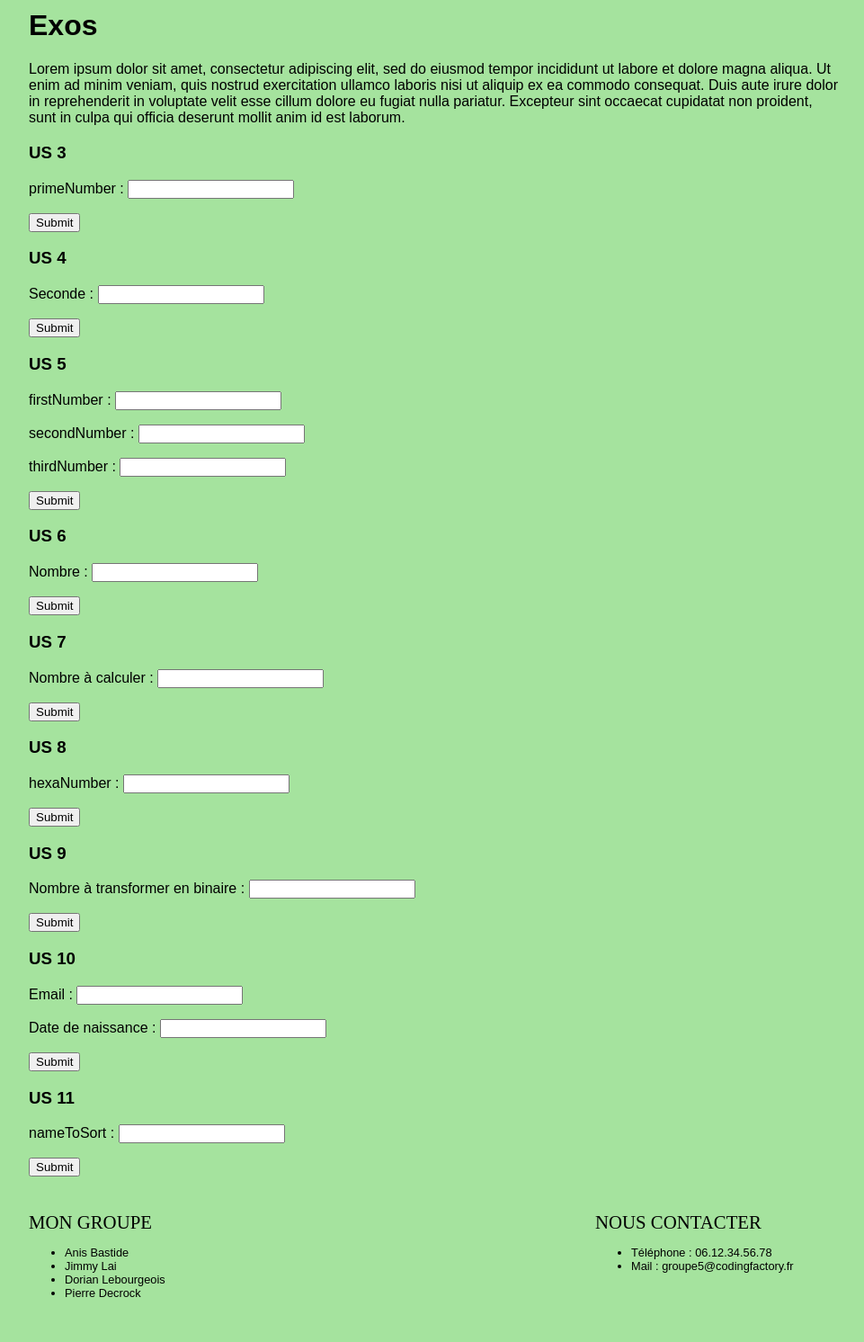
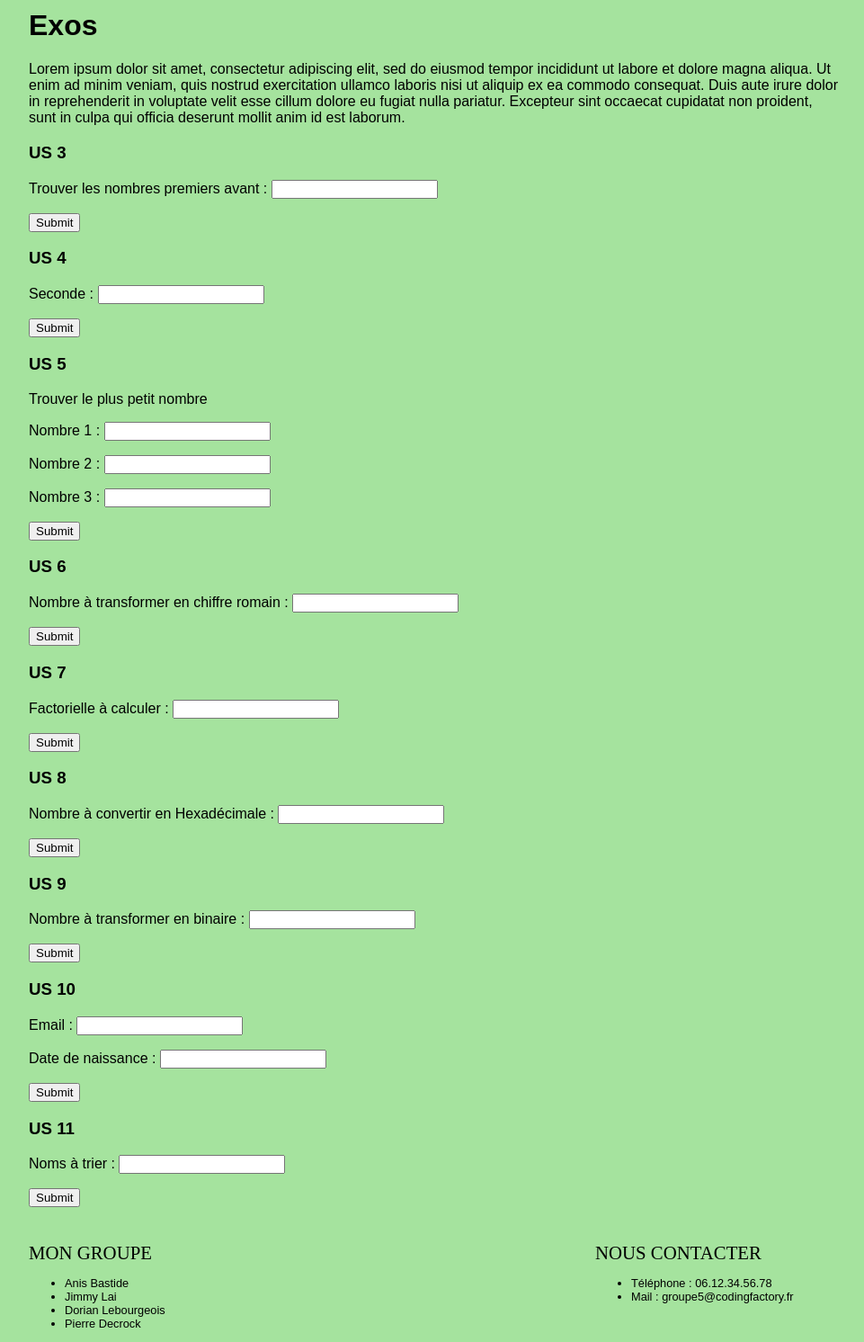
Before and after one commit to AnisBastide/PHP, a PHP site: page /portions/exo.php in a window 1280 px wide. Shown: the part 310-1802 px from the top of the page at 90% size, without its empty margins (158-1119 px from the left). Before the commit the page ends 1752 px from the top, so only its background shows below. Run offline with PHP 8.4, Linux system fonts and the light colour scheme.

Commit message:
page exo corrigée

```diff
--- a/portions/exo.php
+++ b/portions/exo.php
@@ -35,11 +35,11 @@ require "../hexadecimal(US8).php";
     <form method="POST">
         <?php
         $form = new autoform();
-        $form->getInputText("primeNumber", "primeNumber");
+        $form->getInputText("Trouver les nombres premiers avant", "primeNumber");
         $form->getInputSubmit("submit");
         ini_set('display_errors', 1);
         $primeNumber = new primeNumber();
-        if ($_POST != null) {
+        if (!empty($_POST["primeNumber"])) {
             $primeNumber->generatePrimeNumbers($_POST["primeNumber"]);
         }
         ?>
@@ -52,12 +52,13 @@ require "../hexadecimal(US8).php";
         $form->getInputSubmit("Valider");
         ?>
         <?php
-        if (!empty($_POST)) {
+        if (!empty($_POST["second"])) {
             $date->countSecond($_POST["second"]);
         }
         ?>
     </form>
     <h3>US 5</h3>
+    <p>Trouver le plus petit nombre</p>
     <form method="post">
         <?php
 
@@ -66,13 +67,17 @@ require "../hexadecimal(US8).php";
         //                //$length, $life, $damage, $name, $gender, $nbrArms, $sizeArms
         //                $toto = new tyrex("", $_POST["life"], "", $_POST["name"], $_POST["gender"], "", "");
         //            }
-        $form->getInputText("firstNumber", "firstNumber");
-        $form->getInputText("secondNumber", "secondNumber");
-        $form->getInputText("thirdNumber", "thirdNumber");
+        $form->getInputText("Nombre 1", "firstNumber");
+        $form->getInputText("Nombre 2", "secondNumber");
+        $form->getInputText("Nombre 3", "thirdNumber");
         $form->getInputSubmit("valider");
         $smallestNumber = new smallestNumber();
-        if (!empty($_POST)) {
-            $smallestNumber->getSmallestNumber($_POST["firstNumber"], $_POST["secondNumber"], $_POST["thirdNumber"]);
+        if (!empty($_POST["firstNumber"])) {
+            if (!empty($_POST["secondNumber"])) {
+                if (!empty($_POST["firstNumber"])) {
+                    $smallestNumber->getSmallestNumber($_POST["firstNumber"], $_POST["secondNumber"], $_POST["thirdNumber"]);
+                }
+            }
         }
         ?>
     </form>
@@ -81,11 +86,11 @@ require "../hexadecimal(US8).php";
         <?php
         ini_set('display_errors', 1);
         $number = new RomanNumber();
-        $form->getInputText("Nombre", "roman");
+        $form->getInputText("Nombre à transformer en chiffre romain", "roman");
         $form->getInputSubmit("Valider");
         ?>
         <?php
-        if (!empty($_POST)) {
+        if (!empty($_POST["roman"])) {
             $number->translateRomanNumber($_POST["roman"]);
         }
         ?>
@@ -95,23 +100,22 @@ require "../hexadecimal(US8).php";
         <?php
         $form = new autoform;
 
-        $form->getInputText("Nombre à calculer", "number");
-        if (!empty($_POST)) {
+        $form->getInputText("Factorielle à calculer", "number");
+        $form->getInputSubmit("Valider");
+
+        if (!empty($_POST["number"])) {
             $fac = new factorial;
             $fac->factor($_POST["number"]);
         }
-
-        $form->getInputSubmit("Valider");
-
         ?>
     </form>
     <h3>US 8</h3>
     <form method="POST">
         <?php
         $hexa = new hexadecimal();
-        $form->getInputText("hexaNumber","hexaNumber");
+        $form->getInputText("Nombre à convertir en Hexadécimale","hexaNumber");
         $form->getInputSubmit("valider");
-        if (!empty($_POST)){
+        if (!empty($_POST["hexaNumber"])){
             $hexa->translateToHexa($_POST["hexaNumber"]);
         }
         ?>
@@ -124,7 +128,7 @@ require "../hexadecimal(US8).php";
         $form2->getInputText("Nombre à transformer en binaire", "binary");
         $form2->getInputSubmit("Valider");
 
-        if (!empty($_POST)) {
+        if (!empty($_POST["binary"])) {
             $bin = new binary();
             $bin->binaryConverter($_POST["binary"]);
         }
@@ -166,10 +170,10 @@ require "../hexadecimal(US8).php";
     <form method="post">
         <?php
         ini_set('display_errors', 1);
-        $form->getInputText("nameToSort", "nameToSort");
+        $form->getInputText("Noms à trier", "nameToSort");
         $form->getInputSubmit("submit");
         $sort = new sort();
-        if ($_POST != null) {
+        if (!empty($_POST["nameToSort"])) {
             $arrayName = explode(",", $_POST["nameToSort"]);
             $sort->sortName($arrayName);
         }
```
